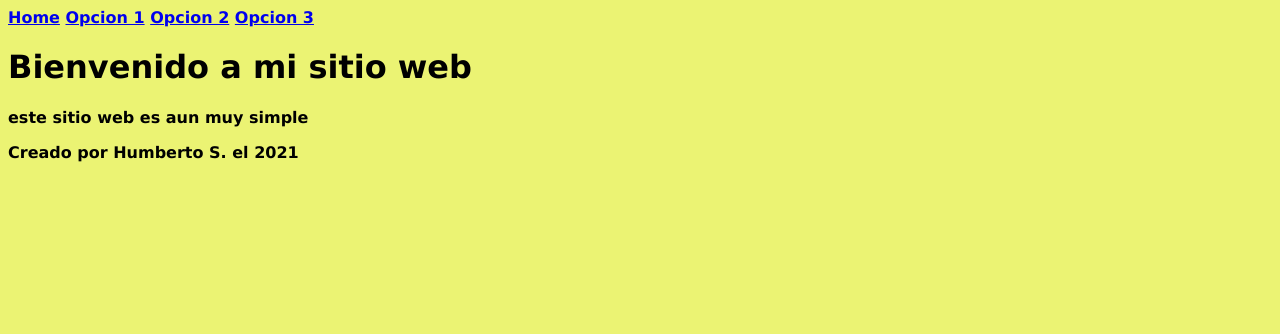
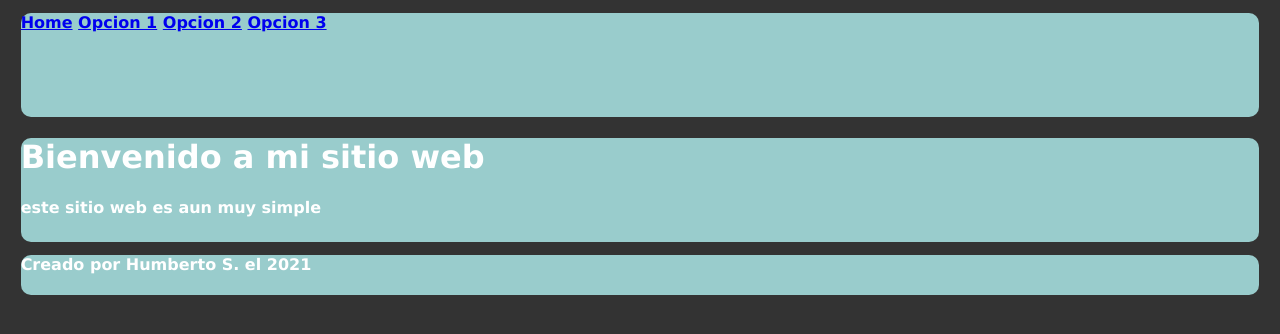
Before and after one commit to HumbertoSaw/My-personal-web, a plain HTML site: page index.html in a window 1280 px wide. Drawn offline with Linux system fonts and the light colour scheme.

Commit message:
Mas estilo

```diff
--- a/style.css
+++ b/style.css
@@ -4,5 +4,35 @@ html, body {
 	height: 100%;
 	font-family: Verdana;
 	font-weight: bold;
-	background-color:#EBF373 ;
+	background-color:#333 ;
 }
+header{
+	position: relative;
+	background-color: #9CC;
+	color: #FFF;
+	width: 98%;
+	height: 13%;
+	margin: 0px auto;
+}
+nav{
+	position: relative;
+	background-color: #9CC;
+	color: #FFF;
+	width: 98%;
+	height: 13%;
+	margin: 0px auto;
+}
+footer{
+	position: relative;
+	background-color: #9CC;
+	color: #FFF;
+	width: 98%;
+	height: 5%;
+	margin: 0px auto;
+}
+ header, nav, footer{
+ 	-webkit-border-radius:  10px;
+ 	-moz-border-radius: 10px;
+ 	border-radius: 10px;
+ 	margin: 1%;
+ }
```
